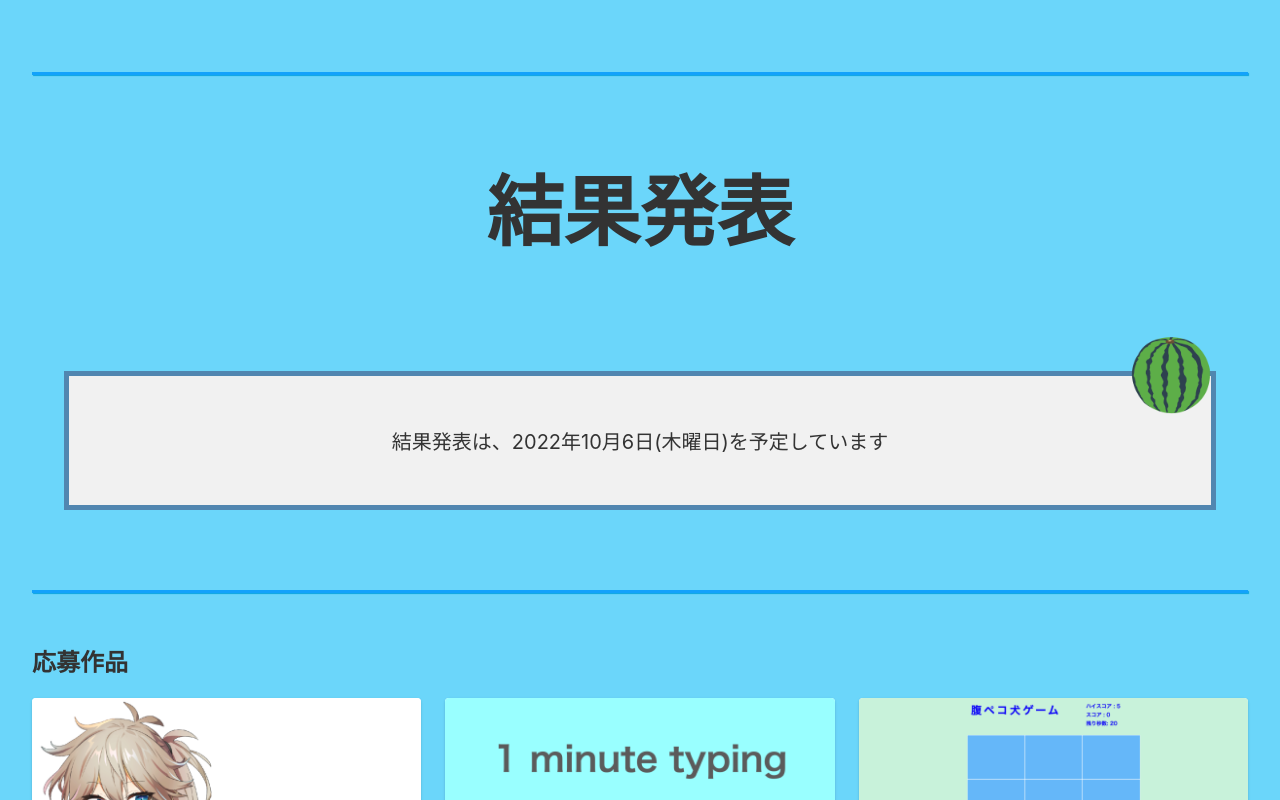
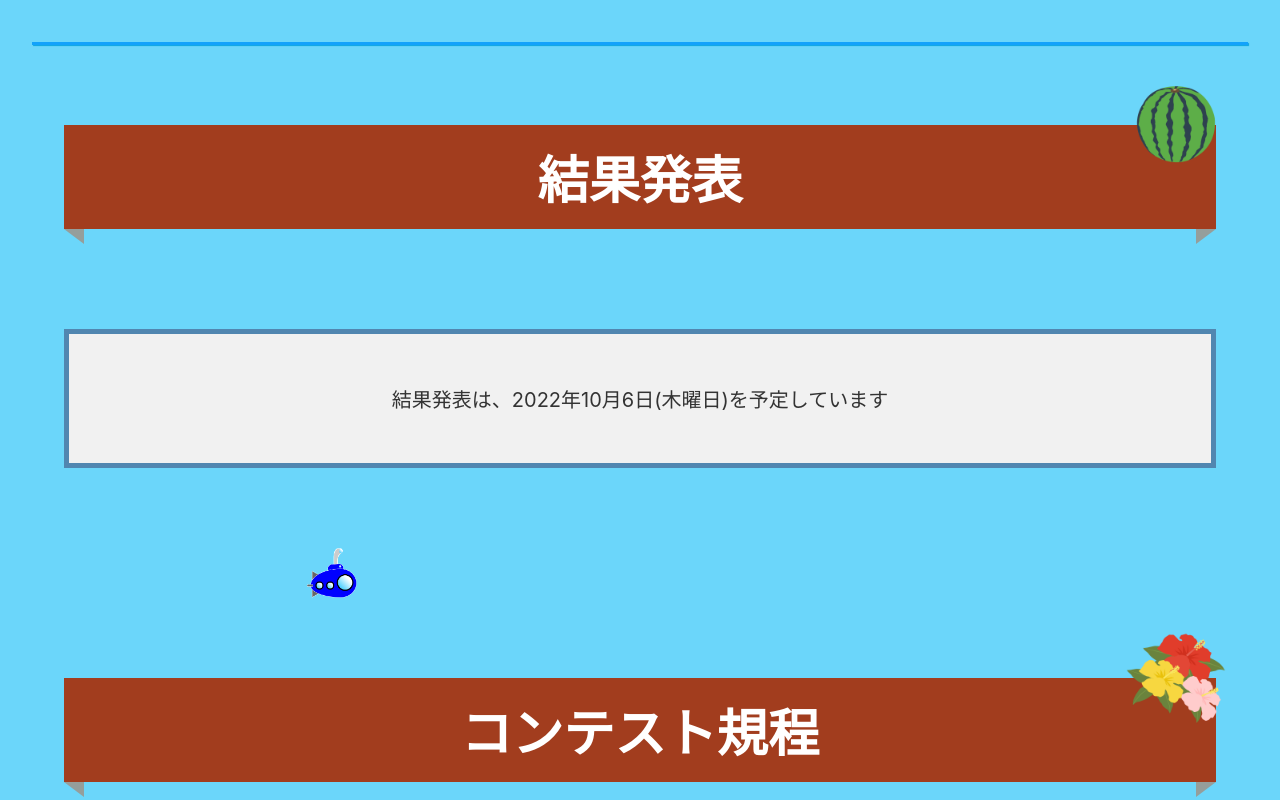
Before and after one commit to progedu/nyobi-contest2022, a Next.js app: page / in a window 1280 px wide. Shown: the part 800-1600 px from the top of the page. Built offline with nearby package versions, Linux system fonts and the light colour scheme.

Commit message:
潜水艦を追加

```diff
--- a/pages/index.js
+++ b/pages/index.js
@@ -4,8 +4,10 @@ import styles from '../styles/Home.module.css';
 import { useEffect } from 'react'
 import { gsap } from 'gsap';
 import { ScrollTrigger } from 'gsap/dist/ScrollTrigger.js';
-import { Grid } from '@mui/material';
+import { Button, Grid, Link } from '@mui/material';
 import ContentCard from './contentCard';
+import { CenterFocusStrong, OpenInNew } from '@mui/icons-material';
+import { fontSize } from '@mui/system';
 
 export default function Index() {
   const entries = require('./entries.json?20220922');
@@ -28,7 +30,26 @@ export default function Index() {
     )
     .to("#ugoku", {color: 'rgba(255,90,0,0.8)', duration: 0})
     .fromTo("#summer", { opacity: 0 }, {opacity: 1, color: 'rgb(60 109 228)', duration: 0.1});
-    let targets = gsap.utils.toArray(".border");
+    let targets = gsap.utils.toArray(".border_sensui");
+    targets.forEach(target => {
+      const duration = Math.floor(Math.random() * 10) + 2;
+      console.log(duration);
+      gsap.fromTo(
+        target,
+        { left: "-55vw" }, //fromの設定
+        {  //toの設定
+          left: "55vw",
+          duration: duration,
+          repeat: -1,
+          scrollTrigger: {
+            trigger: target,
+            start: 'top bottom', //要素のトップが、画面の中央まできたら開始
+            end: 'bottom bottom', //要素のボトムが、画面の中央まできたら終了
+          },
+        }
+      )
+    });
+    targets = gsap.utils.toArray(".border");
     targets.forEach(target => {
       gsap.fromTo(
         target,
@@ -154,21 +175,28 @@ export default function Index() {
           <p className={styles.description}>
             N予備校 動くWebページコンテスト2022夏は、N予備校プログラミング入門コースで学んだN・S高校生、N中等部生ならびにN予備校受講者が、 プログラミングの成果物を競うコンテストです。
           </p>
+          <div className="border" />
         </div>
-        <div className="border" />
-        <h2 className={styles.result}>結果発表</h2>
-        <div id="result" className={styles.marinebox}>
-          <img src='./suica.png' />
+        <h2 className="ribbon ribbon_result"><img src='./suica.png' />結果発表</h2>
+        <div id="result" className="marinebox">
           結果発表は、2022年10月6日(木曜日)を予定しています
         </div>
-        <div className="border" />
-        <div>
-          <h2>応募作品</h2>
+        <img src='./submarineW.png' className="border_sensui" />
+        <h2 className="ribbon ribbon_contest"><img src='./haibisukasu.png' />コンテスト規程</h2>
+        <div id="result" className="marinebox">
+          応募ページをご覧ください <br /><b>(※応募受付は終了しています)</b><br /><br />
+          <Link target="_blank" href='https://progedu.github.io/webappcontest/2022/summer/entry/index.html'>
+            <Button variant="contained" component="label" color="info" style={{whiteSpace: 'nowrap', fontSize: '2vw', width: '60vw'}}>コンテスト応募ページ<OpenInNew /></Button>
+          </Link>
+        </div>
+        <img src='./submarineW.png' className="border_sensui" />
+        <div style={{textAlign: "center"}}>
+          <h2 className="ribbon"><img src='./kakigoori.png' />応募作品</h2>
           <Grid container rowSpacing={2} columnSpacing={{ xs: 1, sm: 1, md: 2, lg: 3 }}>
             {contentCards}
           </Grid>
         </div>
-        <div className="border" />
+        <img src='./submarineW.png' className="border_sensui" />
       </main>
     </div>
   )
--- a/styles/Home.module.css
+++ b/styles/Home.module.css
@@ -59,11 +59,6 @@
   margin: 0;
   line-height: 1.15;
   font-size: 8vw;
-}
-
-.result {
-  line-height: 1.15;
-  font-size: 6vw;
 }
 
 .title,
@@ -128,22 +123,3 @@
   height: 1em;
   margin-left: 0.5rem;
 }
-
-.marinebox {
-  background-color: #f1f1f1;
-  border: 5px rgb(81, 134, 176) solid;
-  width: 90vw;
-  text-align: center;
-  padding: 50px;
-  font-size: 1.25rem;
-  margin: 50px 0;
-  position: relative;
-}
-
-.marinebox img {
-  position: absolute;
-  width: 100px;
-  height: 100px;
-  top: -50px;
-  right: -10px;
-}
--- a/styles/globals.css
+++ b/styles/globals.css
@@ -32,6 +32,81 @@ body {
   box-shadow: 1px 1px 1px #0aa4e1;
 }
 
+.border_sensui {
+  position: relative;
+  height: 50px;
+  margin: 30px 0;
+}
+
 .rule-card {
   margin-bottom: 20px;
 }
+
+.ribbon {
+  display: inline-block;
+  position: relative;
+  padding: 15px 20px;
+  color: #FFF;
+  background: #21496f;
+  font-size: 4vw;
+  width: 90vw;
+  margin: 50px auto;
+  text-align: center;
+}
+
+.ribbon:before {
+  position: absolute;
+  content: '';
+  top: 100%;
+  left: 0;
+  border: none;
+  border-bottom: solid 15px transparent;
+  border-right: solid 20px rgb(149, 158, 155);
+}
+
+.ribbon:after {
+  position: absolute;
+  content: '';
+  top: 100%;
+  right: 0;
+  border: none;
+  border-bottom: solid 15px transparent;
+  border-left: solid 20px rgb(149, 158, 155);
+}
+
+.ribbon img {
+  position: absolute;
+  width: 100px;
+  height: 100px;
+  top: -50px;
+  right: -10px;
+}
+
+.ribbon_result {
+  color: #FFF;
+  background: #a23d1e;
+}
+
+.ribbon_contest {
+  color: #FFF;
+  background: #a23d1e;
+}
+
+.marinebox {
+  background-color: #f1f1f1;
+  border: 5px rgb(81, 134, 176) solid;
+  width: 90vw;
+  text-align: center;
+  padding: 50px;
+  font-size: 1.25rem;
+  margin: 50px 0;
+  position: relative;
+}
+
+.marinebox img {
+  position: absolute;
+  width: 100px;
+  height: 100px;
+  top: -50px;
+  right: -10px;
+}
```
Also changed, not shown: public/haibisukasu.png (added), public/submarineW.png (added).
